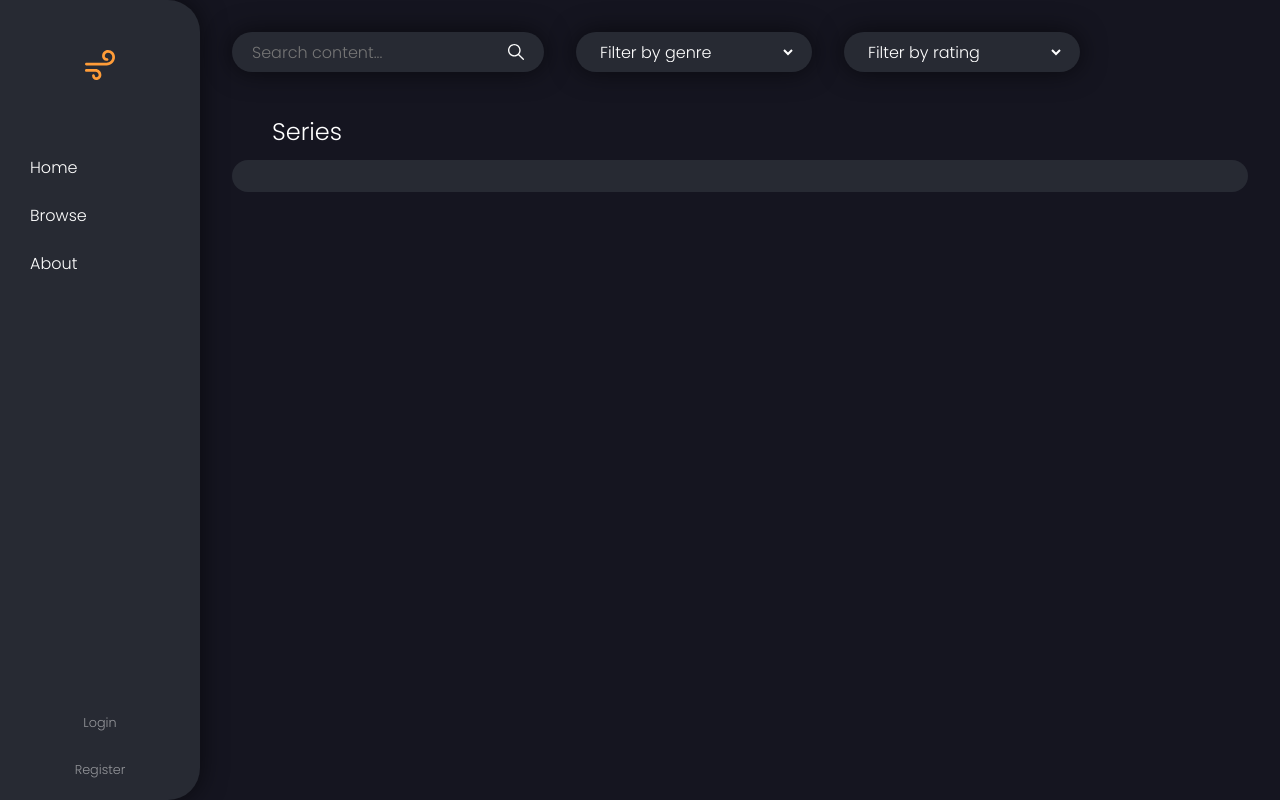
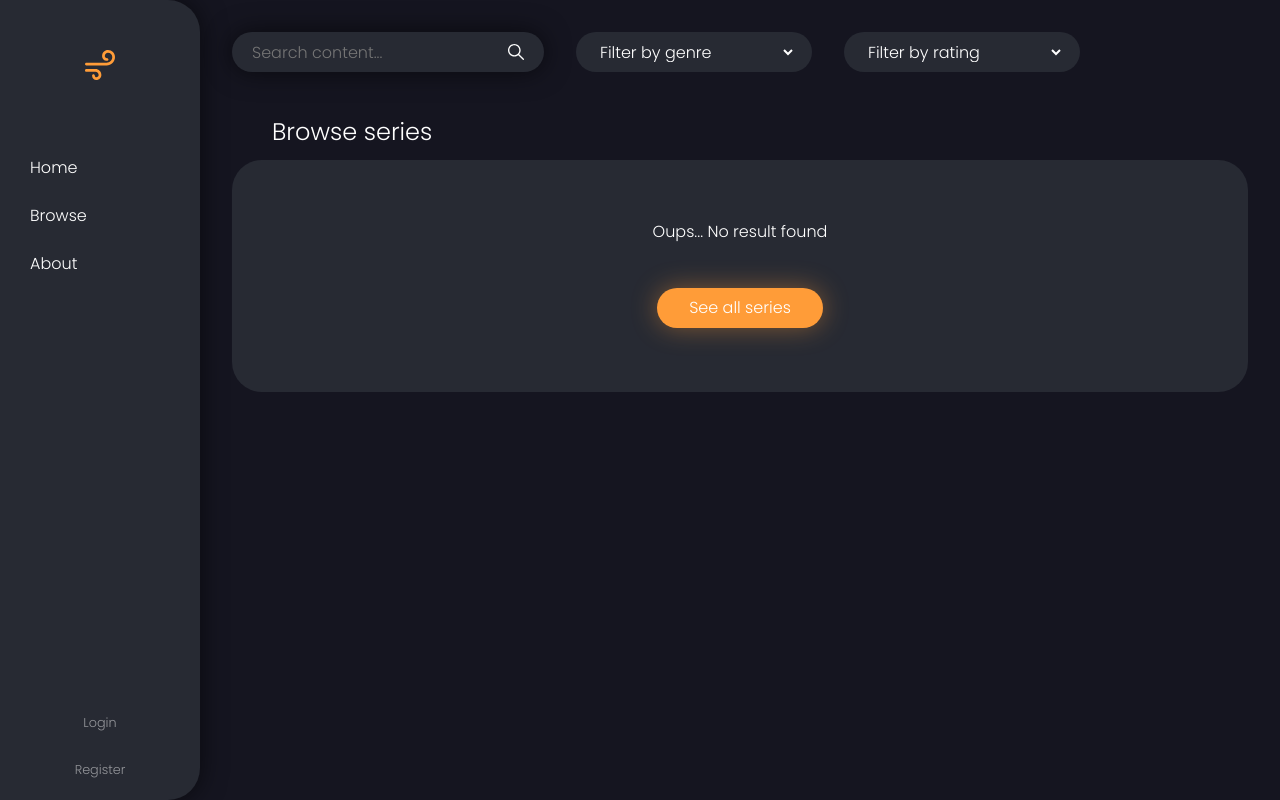
Before and after one commit to celian-rib/windy-movies, a Symfony app: template templates/series/browse_series.html.twig in a window 1280 px wide. Run offline with Twig, Linux system fonts and the light colour scheme; the template is opened without the code that fills it, so the values that code supplies are empty; some libraries are stand-ins or nearby versions.

Commit message:
Filter selection and handle no results

```diff
--- a/public/stylesheets/login.css
+++ b/public/stylesheets/login.css
@@ -37,11 +37,6 @@
     margin-top: 1em;
 }
 
-#submit-container > input {
-    background-color: #ff9c38;
-    box-shadow: 0px 0px 26px 0px #ff9c3869;
-}
-
 #error {
     padding: 2em 3em;
     color: rgb(252, 135, 135);
--- a/public/stylesheets/main.css
+++ b/public/stylesheets/main.css
@@ -27,6 +27,11 @@ body {
 
 .button:hover {
     transform: scale(1.1);
+}
+
+.orange-highlight {
+    background-color: #ff9c38 !important;
+    box-shadow: 0px 0px 26px 0px #ff9c3869;
 }
 
 #loading {
--- a/templates/security/login.html.twig
+++ b/templates/security/login.html.twig
@@ -23,7 +23,7 @@
 
 			<div id="submit-container" class="influx-container">
 				<a style="background-color: transparent" class="button" href="{{path('app_register')}}">Create an account</a>
-				<input value="Login" id="submit-btn" class="button shadow" type="submit"/>
+				<input value="Login" id="submit-btn" class="button orange-highlight" type="submit"/>
 			</div>
 			{% if error %}
 				<div id="error" class="influx-container slot-background">
--- a/templates/series/browse_series.html.twig
+++ b/templates/series/browse_series.html.twig
@@ -12,6 +12,7 @@
 {% set curr_search = app.request.get('search') %}
 {% set curr_genre = app.request.get('genre') %}
 {% set curr_rating = app.request.get('rating') %}
+{% set has_filter = curr_search is not null or curr_genre is not null or curr_rating is not null %}
 
 {% block app %}
 	<form id="search-header" style="justify-content: flex-start;" class="influx-container" action="{{ path('series_index') }}" method="GET">
@@ -19,7 +20,7 @@
 			<input value="{{ curr_search ? curr_search : '' }}" name="search" type="text" placeholder="Search content..."/>
 			<img src="{{ asset('imgs/search.svg') }}"/>
 		</div>
-		<div class="form-input-container shadow">
+		<div class="form-input-container">
 			<select onchange="this.form.submit()" name="genre">
 				<option value="" {{ curr_genre == null ? 'selected' }} disabled>Filter by genre</option>
 				{% for genre in genres %}
@@ -27,7 +28,7 @@
 				{% endfor %}
 			</select>
 		</div>
-		<div class="form-input-container shadow">
+		<div class="form-input-container">
 			<select onchange="this.form.submit()" name="rating">
 				<option value="" {{ curr_rating == null ? 'selected' }} disabled>Filter by rating</option>
 				{% for rate in ratings %}
@@ -35,21 +36,17 @@
 				{% endfor %}
 			</select>
 		</div>
-		{% if curr_search is not null or curr_genre is not null or curr_rating is not null %}
+		{% if has_filter %}
 			<a style="margin-left: 3em;" href="{{ path('series_index') }}" class="button shadow">Clear filters</a>
 		{% endif %}
 	</form>
-	{#
-		{% if app.request.get('search') %}
-			<div class="influx-container separator">
-				<h1>Results for "{{  app.request.get('search') }}"</h1>
-				<a class="shadow button" href="{{ path('series_index') }}">clear</a>
-			</div>
-		{% else %} #}
-	<h1 class="separator">Series</h1>
-	{# {% endif %} #}
 
-	<div class="influx-container slot-background">
+	<h1 class="separator">{{ has_filter ? "Search results" : "Browse series" }}</h1>
+	<div style="{{ series|length == 0 ? "flex-direction: column; min-height: 200px" }}"class="influx-container slot-background">
+		{% if series|length == 0 %}
+			<h1>Oups... No result found</h1>
+			<a href="{{ path('series_index') }}" class="button orange-highlight">See all series</a>
+		{% endif %}
 		{% for s in series %}
 			<a href="{{ path('series_show', {'id': s.id}) }}" class="serie-item">
 				<img src="{{ path('series_poster', {'id': s.id}) }}"/>
```
